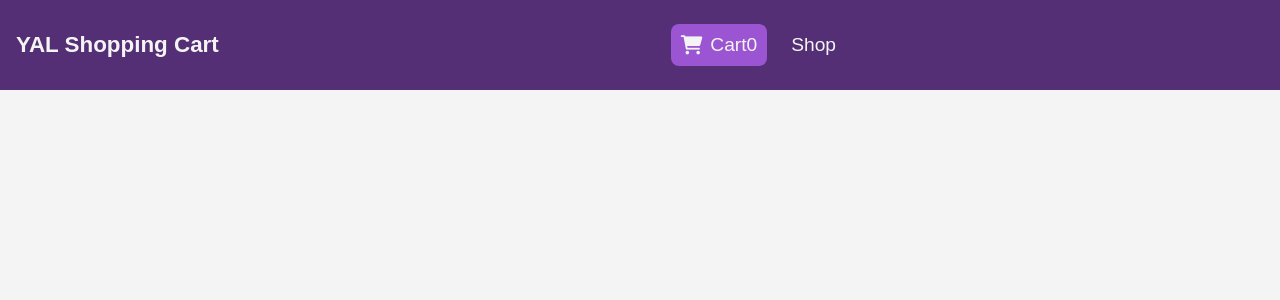
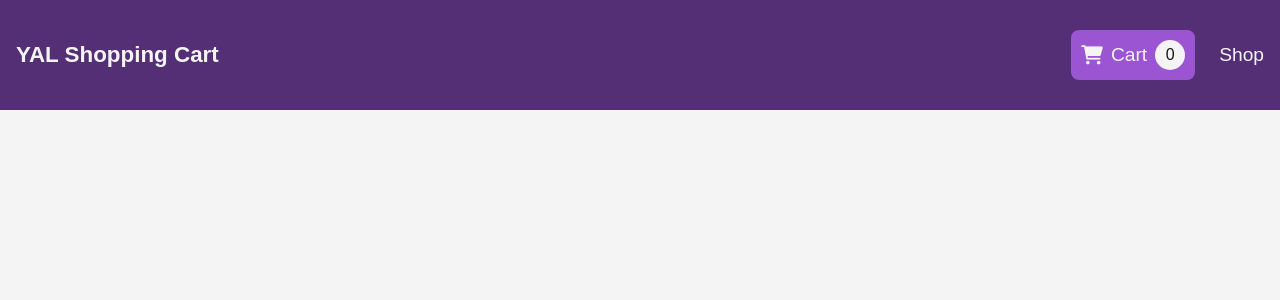
Before and after one commit to IruyCode/FinalProject, a React (Create React App) app in the folder front/: page / in a window 1280 px wide. Shown: the top 300 px of the page. Built offline with nearby package versions, Linux system fonts and the light colour scheme.

Commit message:
Navbar final updates

```diff
--- a/front/src/components/Navbar.css
+++ b/front/src/components/Navbar.css
@@ -1,5 +1,6 @@
 .navbar {
     width: 100%;
+    height: 110px;
     background-color: #542F75;
     display: flex;
     justify-content:space-between;
@@ -48,3 +49,53 @@
     background: #8D4DC0;
     color: #f4f4f4
 }
+
+.cartlogo__badge {
+    width: 30px;
+    height: 30px;
+    background: #f4f4f4;
+    border-radius: 50%;
+    margin-left: 8px;
+    color: #171717;
+    display: flex;
+    justify-content: center;
+    align-items: center;
+    text-align: center;
+    font-size: 1rem;
+}
+
+.hamburguer__menu {
+    width: 30px;
+    height: 30px;
+    display: none;
+    flex-direction: column;
+    justify-content: space-between;
+    align-items: center;
+    cursor: pointer;
+}
+
+.hamburguer__menu > div {
+    width: 100%;
+    height: 3px;
+    background: #f4f4f4;
+}
+
+.hamburguer__menu:hover > div {
+    background: #8D4DC0;
+}
+
+@media (max-width: 968px) {
+    .navbar__links {
+        display: none;
+    }
+
+    .hamburguer__menu {
+        display: flex;
+    }
+}
+
+@media (max-width: 500px) {
+    .navbar__logo h2 {
+        font-size: 1rem;
+    }
+}
```
